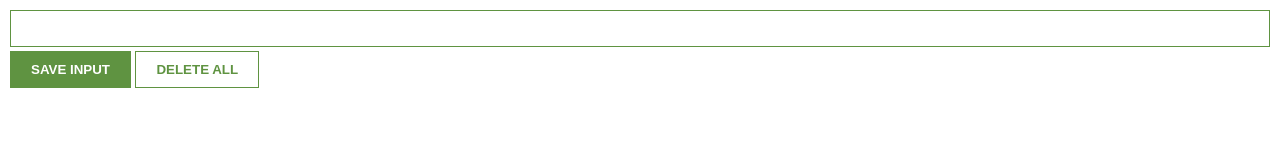
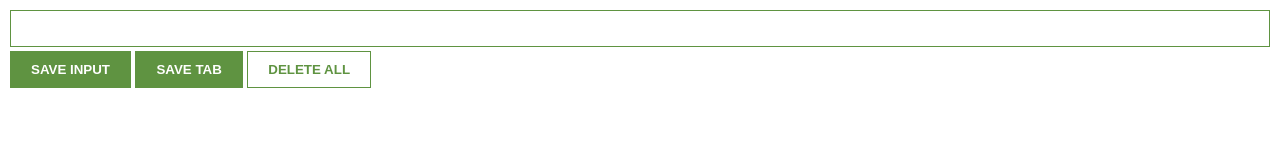
Before and after one commit to arjuncvinod/MyLead-Chrome-Extension, a browser extension: page index.html in a window 1280 px wide. Drawn offline with Linux system fonts and the light colour scheme.

Commit message:
save tab button added

```diff
--- a/index.html
+++ b/index.html
@@ -7,6 +7,7 @@
 <body>
     <input type="text" id="input-el">
     <button id="input-btn">SAVE INPUT</button>
+    <button id="input-btn">SAVE TAB</button>
     <button id="delete-btn">DELETE ALL
     </button>
     <ul id="ul-el">
```
